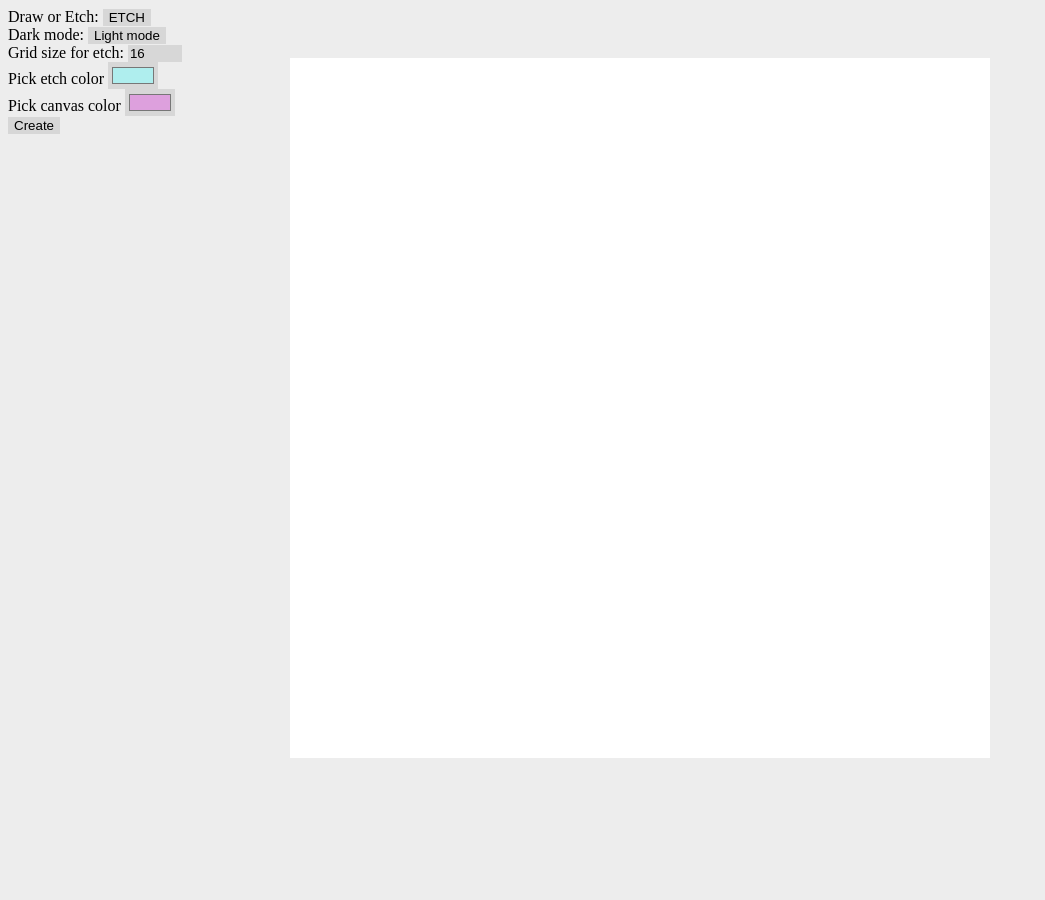
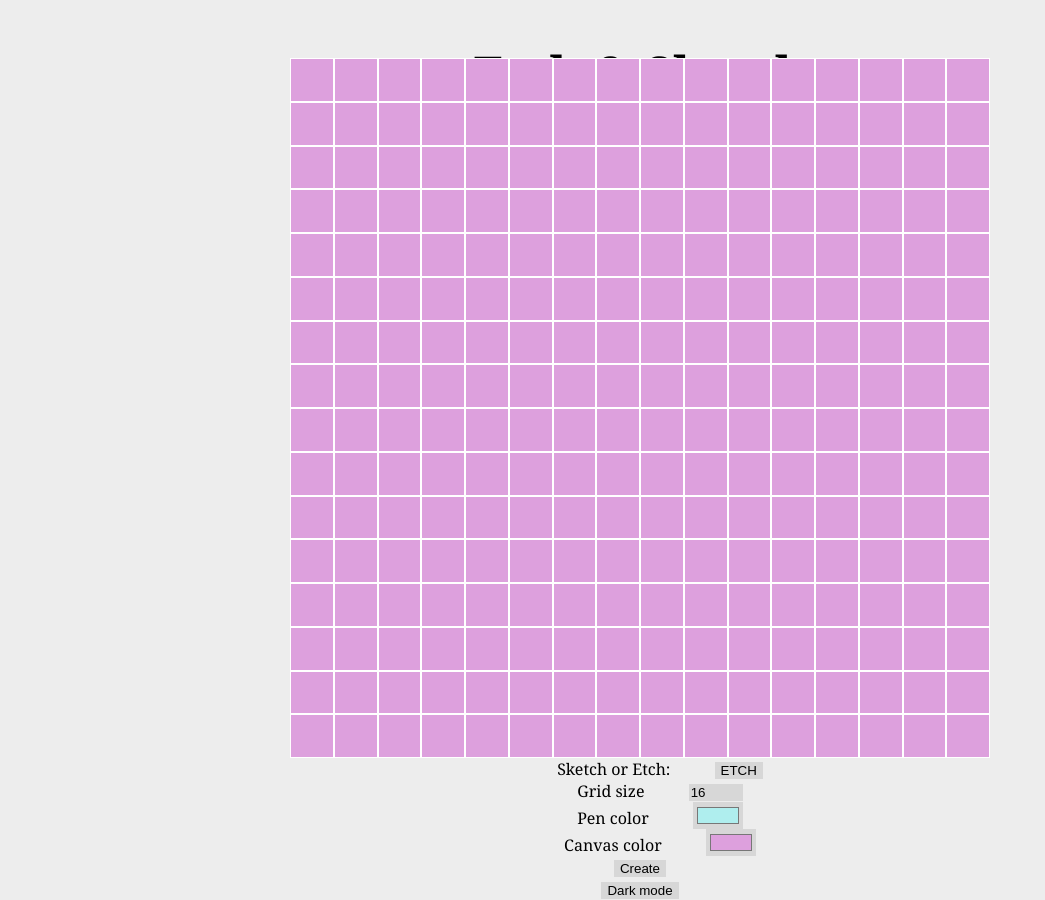
Before and after one commit to FionaNET/fionanet.github.io, a plain HTML site: page Etch-a-sketch/etch.html in a window 1280 px wide. Shown: the whole page, without its empty margins (0-1045 px from the left). Before the commit the page ends 816 px from the top, so only its background shows below. Drawn offline with Linux system fonts and the light colour scheme.

Commit message:
Change the grid layout to grid-template-areas

```diff
--- a/Etch-a-sketch/etch.css
+++ b/Etch-a-sketch/etch.css
@@ -1,36 +1,52 @@
 body {
-  background-color: #ededed
+  background-color: #ededed;
+  font-family: Cambria, Cochin, Georgia, Times, 'Times New Roman', serif;
 }
+
+/* minmax(210px, calc(50% - 350px)) */
 
 /* Main grid */
 .main_window {
   display: grid;
-  grid-template-columns: minmax(210px, calc(50% - 350px)) 700px calc(50% - 350px);
+  grid-template-columns: calc(50% - 350px) 700px calc(50% - 350px);
   grid-template-rows: calc(50vh - 350px) 700px calc(50vh - 350px);
-  /* grid-template-areas: "header header" "nextrow maincontent" ; */
+  grid-template-areas: ". header ."" . maincontent ."". settings .";
+}
+
+/* Grid item 0 */
+.header_title {
+  text-align: center;
+  font-size: 3vh;
+  font-weight: bold;
+
+  /* grid-column-start: 2; */
+  /* grid-row-start: 2;  */
+  grid-area: header;
+}
+
+/* Grid item 1 */
+.settings {
+  /* grid-column-start: 2; */
+  /*grid-row-start: 3; */
+  min-width: 210px;
+  grid-area: settings;
+  justify-content: center;
+  text-align: center;
+}
+
+/* Grid item 2 */
+.flex_box_container {
+  justify-content: center;
+  /* grid-column-start: 2; */
+  /*grid-row-start: 2; */
+  background-color: #FFF;
+  grid-area: maincontent;
 }
 
 .container {
   display: flex;
   flex-direction: row;
   justify-content: center;
-  background-color: rgb(215, 215, 215);
-}
-
-/* Grid item 1 */
-.settings {
-  /* grid-column-start: 1;
-  grid-column-end: 1;
-  grid-row-start: 2; */
-  min-width: 210px;
-}
-
-/* Grid item 2 */
-.flex_box_container {
-  justify-content: center;
-  grid-column-start: 2;
-  grid-row-start: 2;
-  background-color: white;
 }
 
 .flex_row_containers {
@@ -63,7 +79,9 @@ div.flex_vertical_item_pressed {
 .label {
   color: black;
   align-items: left;
-  /* text-align: left; */
+  padding: 20px;
+  margin: 20px;
+
 }
 
 input {
--- a/Etch-a-sketch/etch.html
+++ b/Etch-a-sketch/etch.html
@@ -8,7 +8,7 @@
 <head>
   <meta charset="utf-8">
   <meta http-equiv="X-UA-Compatible" content="IE=edge">
-  <title>Etch-A-Sketch</title>
+  <title>Etch & Sketch</title>
   <meta name="description" content="">
   <meta name="viewport" content="width=device-width, initial-scale=1">
   <link rel="stylesheet" href="etch.css">
@@ -16,18 +16,22 @@
 
 <body>
   <div class="main_window">
+    <div class="header_title">
+      <h1>Etch & Sketch</h1>
+    </div>
+
+
     <div class="settings">
-      <label class="label">Draw or Etch: </label>
+      <label class="label">Sketch or Etch: </label>
       <input type="button" id="draw_etch_mode" value="ETCH"><br>
-      <label class="label">Dark mode: </label>
-      <input type="button" id="darkmode" value="Light mode"><br>
-      <label class="label" id="size_label">Grid size for etch: </label>
+      <label class="label" id="size_label">Grid size </label>
       <input type="number" min="0" max="99" name="grid-size" id="grid_size_num" value="16"><br>
-      <label class="label" class="color-label">Pick etch color</label>
+      <label class="label" class="color-label">Pen color</label>
       <input type="color" id="etch_color" value="#afeeee"><br>
-      <label class="label" class="color-label">Pick canvas color</label>
+      <label class="label" class="color-label">Canvas color</label>
       <input type="color" id="etch_background_color" value="#dda0dd"><br>
       <input type="button" value="Create" id="submit_grid_size"><br>
+      <input type="button" id="darkmode" value="Dark mode"><br>
     </div>
 
     <div class=flex_box_container>
--- a/Etch-a-sketch/etch.js
+++ b/Etch-a-sketch/etch.js
@@ -131,19 +131,24 @@ function darkMode() {
   switch_text = document.getElementById("darkmode");
   var body = getCSSRule('body');
   var labels = getCSSRule('.label');
+  var etch_container = getCSSRule('.flex_box_container');
+  var header_title = getCSSRule(".header_title");
 
   if (switch_text.value == "Dark mode") {
+    // Turn on dark mode
     switch_text.value = "Light mode";
     body.style.backgroundColor = "#303030";
     labels.style.color = "#989898";
+    etch_container.style.backgroundColor = "#d7d7d7";
+    header_title.style.color = "#FFF";
   } else {
+    // Turn on light mode
     switch_text.value = "Dark mode";
     body.style.backgroundColor = "#ededed";
     labels.style.color = "#000000";
+    etch_container.style.backgroundColor = "#FFF";
+    header_title.style.color = "#000";
   }
-
-
-
 }
 //Handlers
 document.getElementById("submit_grid_size")?.addEventListener('click', createEtchGrid);
@@ -152,3 +157,5 @@ document.getElementById("etch_color").addEventListener('blur', changeEtchColor);
 document.getElementById("etch_background_color").addEventListener('blur', changeBackgroundColor);
 document.getElementById("draw_etch_mode").addEventListener('click', toggleMode);
 document.getElementById("darkmode").addEventListener('click', darkMode);
+
+createEtchGrid(); //Create etch on startup
```
